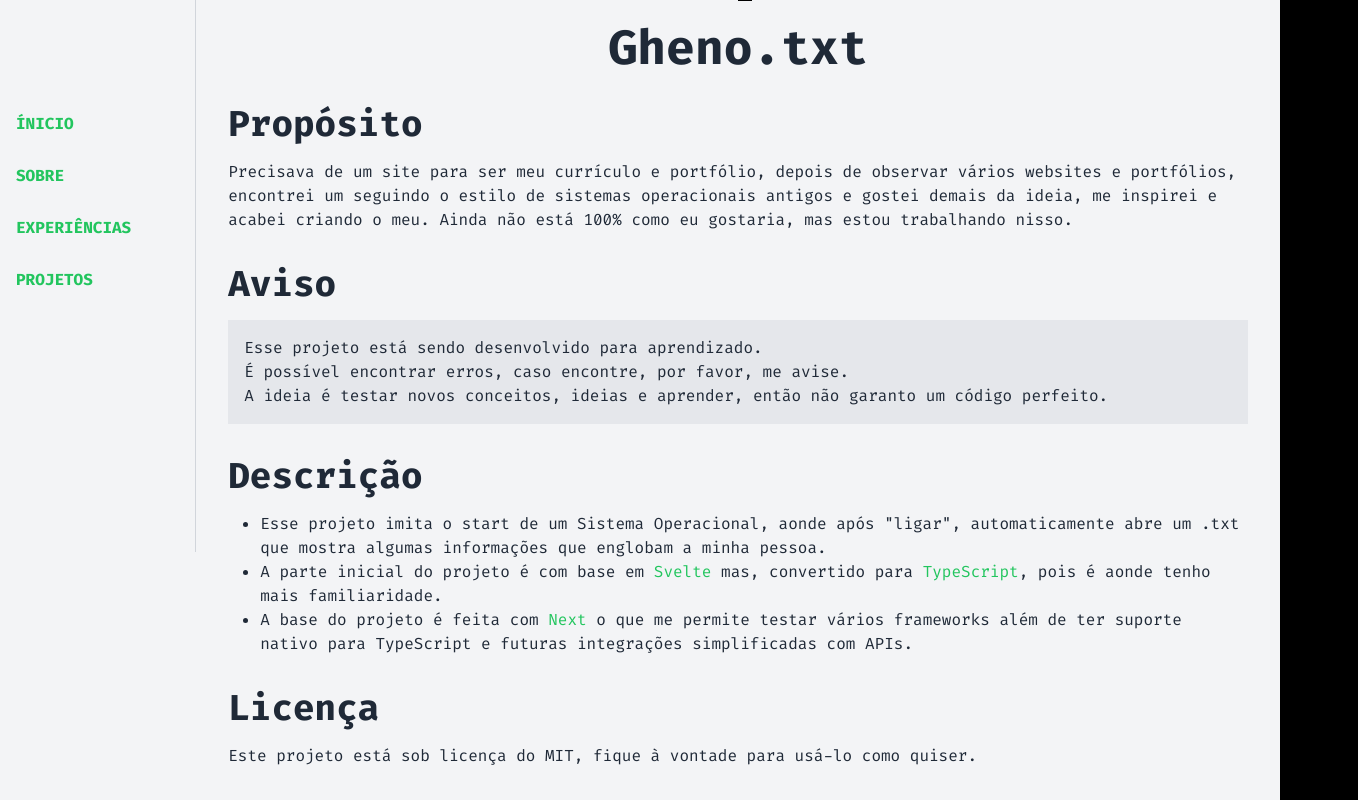
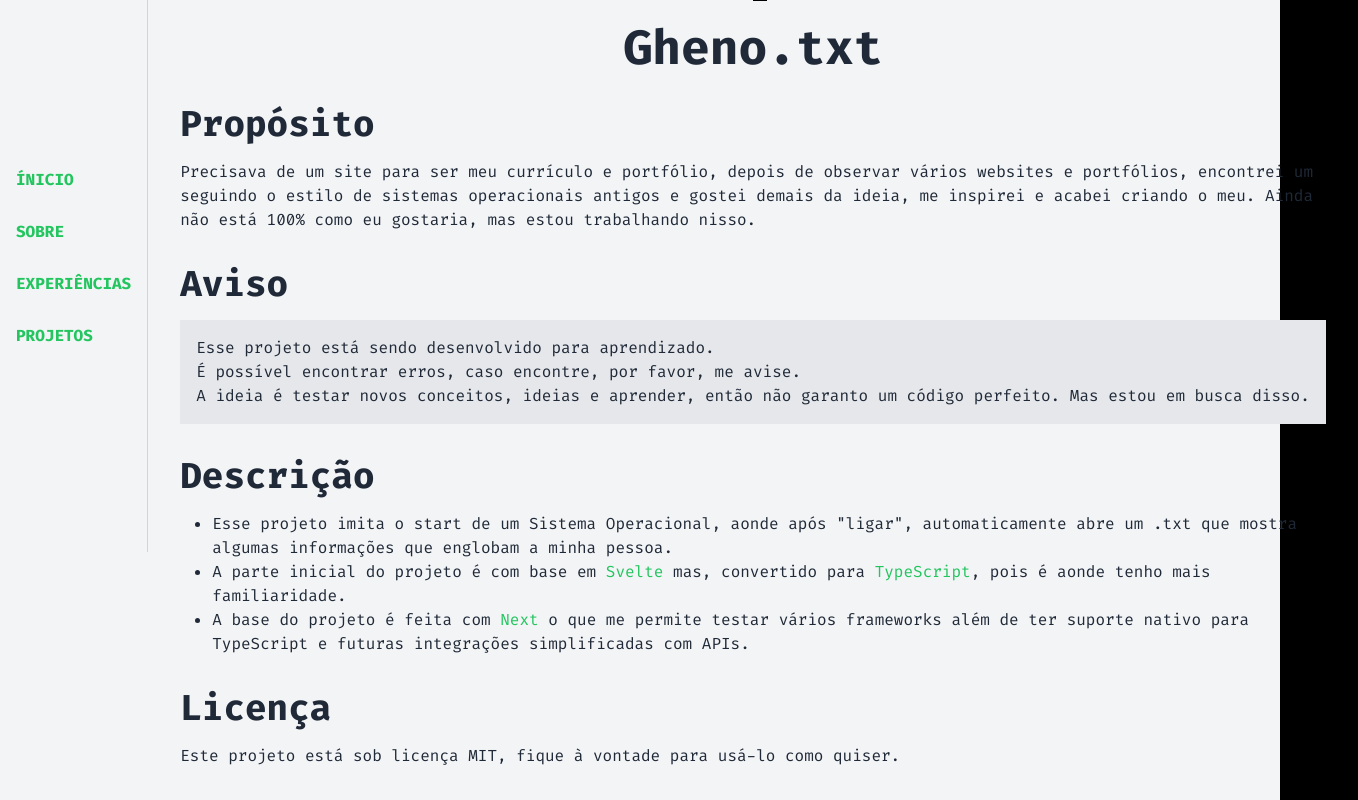
Before and after one commit to ghenosec/gheno.txt, a Next.js app: page /resume in a window 1280 px wide. Shown: the part 248-1048 px from the top of the page, 1358 px wide, since content can reach past the window. Built offline with nearby package versions, Linux system fonts and the light colour scheme.

Commit message:
refactor: changed text

```diff
--- a/src/app/pages/Home.tsx
+++ b/src/app/pages/Home.tsx
@@ -34,7 +34,7 @@
         <code>
           {`Esse projeto está sendo desenvolvido para aprendizado.
 É possível encontrar erros, caso encontre, por favor, me avise.
-A ideia é testar novos conceitos, ideias e aprender, então não garanto um código perfeito.`}
+A ideia é testar novos conceitos, ideias e aprender, então não garanto um código perfeito. Mas estou em busca disso.`}
         </code>
       </pre>
 
@@ -77,7 +77,7 @@
 
       <h1 className="text-4xl font-bold mt-8 mb-4">Licença</h1>
       <p>
-        Este projeto está sob licença do MIT, fique à vontade para usá-lo como
+        Este projeto está sob licença MIT, fique à vontade para usá-lo como
         quiser.
       </p>
     </div>
```
